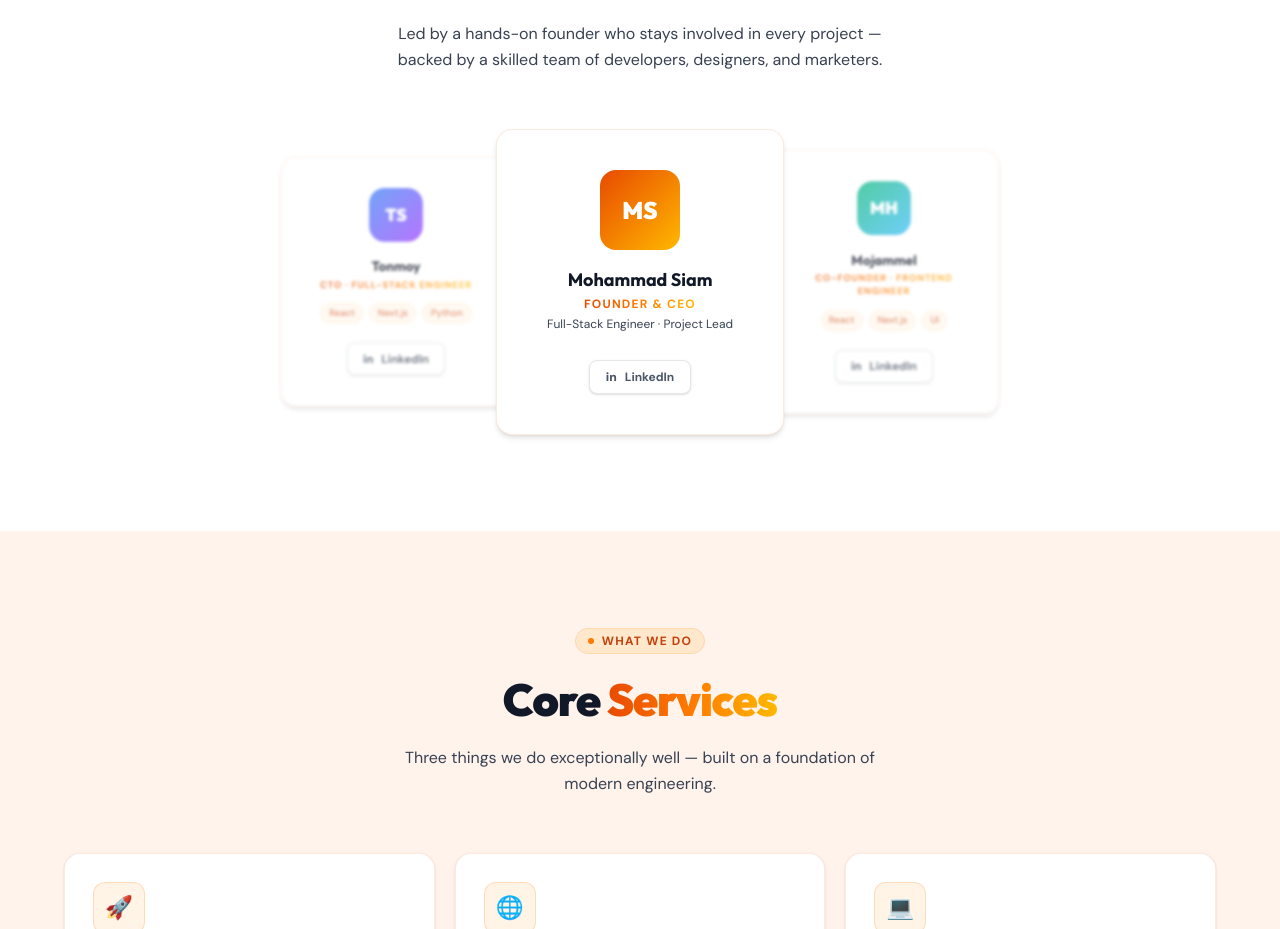
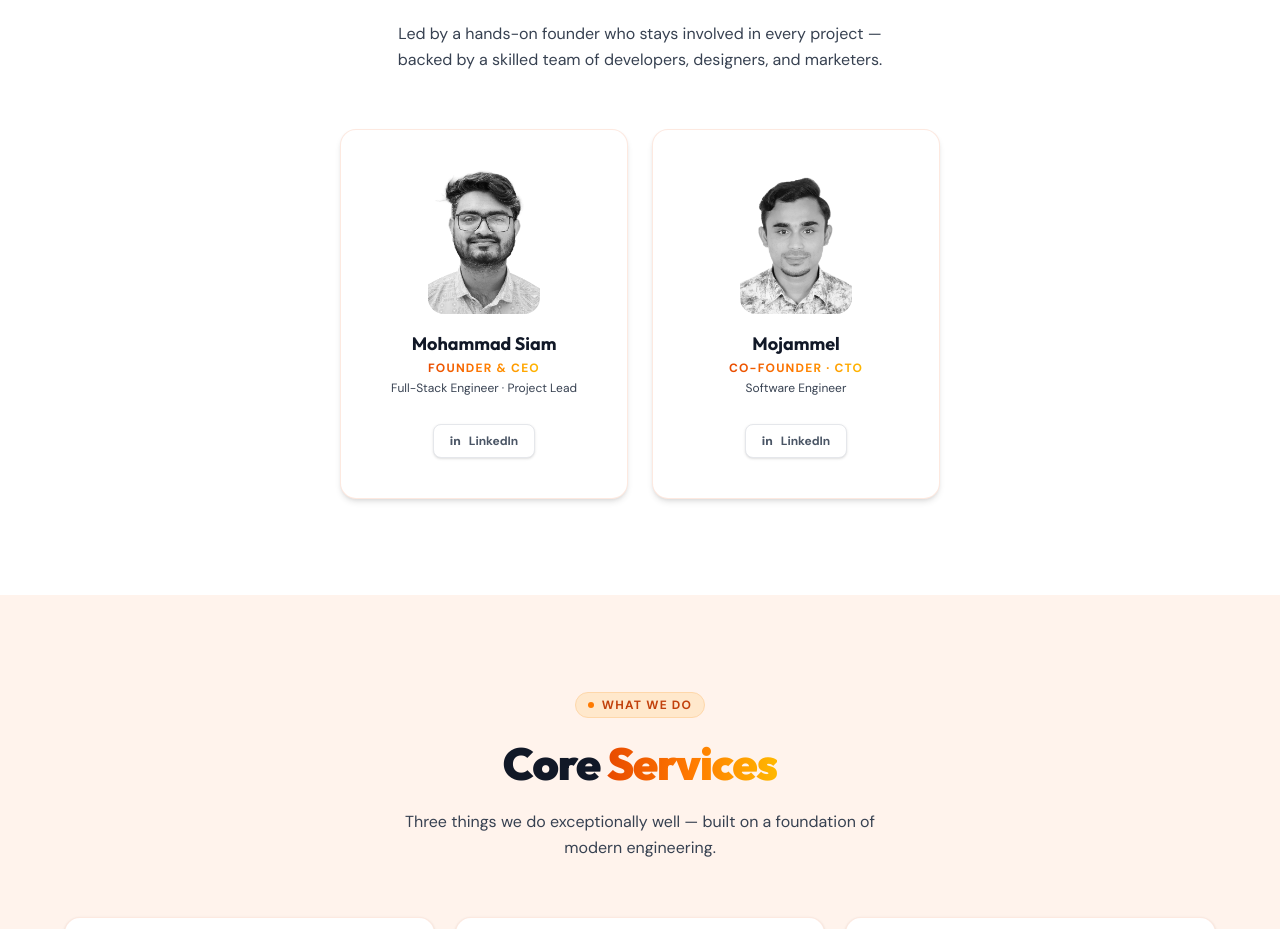
Before and after one commit to MohammadSiam/stackleo, a Next.js app: page / in a window 1280 px wide. Shown: the part 1840-2769 px from the top of the page. Built offline with nearby package versions, Linux system fonts and the light colour scheme.

Commit message:
feat: add team member photos and refactor avatar component

```diff
--- a/src/components/sections/Team.tsx
+++ b/src/components/sections/Team.tsx
@@ -1,6 +1,6 @@
 "use client";
 
-import { useState } from "react";
+import Image from "next/image";
 import MView from "@/components/ui/MView";
 import Pill from "@/components/ui/Pill";
 import { useTheme } from "@/lib/theme";
@@ -13,18 +13,10 @@ type Member = {
   sub?: string;
   skills: string[];
   linkedin?: string;
-  center?: boolean;
+  photo?: string;
 };
 
 const members: Member[] = [
-  {
-    initials: "TS",
-    gradient: "#3B82F6,#9B3FFF",
-    name: "Tonmoy",
-    role: "CTO · Full-Stack Engineer",
-    skills: ["React", "Next.js", "Python"],
-    linkedin: "https://www.linkedin.com/in/tonmoy-dev/",
-  },
   {
     initials: "MS",
     gradient: "#E84A00,#FFB800",
@@ -33,38 +25,47 @@ const members: Member[] = [
     sub: "Full-Stack Engineer · Project Lead",
     skills: [],
     linkedin: "https://www.linkedin.com/in/siamk417/",
-    center: true,
+    photo: "/team/mohammad-siam.png",
   },
   {
     initials: "MH",
     gradient: "#10B981,#38BDF8",
     name: "Mojammel",
-    role: "Co-Founder · Frontend Engineer",
-    skills: ["React", "Next.js", "UI"],
+    role: "Co-Founder · CTO",
+    sub: "Software Engineer",
+    skills: [],
     linkedin: "https://www.linkedin.com/in/md-mojammel-haque-17858916a/",
+    photo: "/team/mojammel.png",
   },
 ];
 
+function Avatar({ m, className }: { m: Member; className: string }) {
+  return (
+    <div
+      className={`relative overflow-hidden rounded-2xl flex items-center justify-center font-display font-black text-white flex-shrink-0 ${className}`}
+      style={
+        m.photo
+          ? undefined
+          : { background: `linear-gradient(135deg,${m.gradient})` }
+      }
+    >
+      {m.photo ? (
+        <Image
+          src={m.photo}
+          alt={m.name}
+          fill
+          sizes="144px"
+          className="object-contain object-bottom"
+        />
+      ) : (
+        m.initials
+      )}
+    </div>
+  );
+}
+
 export default function Team() {
   const { isDark } = useTheme();
-  const [hovered, setHovered] = useState<number | null>(null);
-
-  const cardStyle = (i: number, isCenter: boolean): React.CSSProperties => {
-    const isHov = hovered === i;
-    const blurred = !isCenter && hovered !== i;
-    return {
-      filter: blurred ? "blur(1.5px)" : "none",
-      opacity: blurred ? 0.72 : 1,
-      transform: isHov
-        ? "translateY(-10px) scale(1.04)"
-        : isCenter
-          ? "scale(1)"
-          : "scale(0.96)",
-      zIndex: isHov ? 20 : isCenter ? 10 : 0,
-      transition: "all 0.3s cubic-bezier(0.4,0,0.2,1)",
-    };
-  };
-
   return (
     <section
       id="team"
@@ -87,42 +88,25 @@ export default function Team() {
         </MView>
 
         <MView>
-          {/* Desktop: 3-card fan */}
-          <div className="hidden md:flex items-center justify-center">
-            {members.map((m, i) => (
+          {/* Desktop: side by side */}
+          <div className="hidden md:flex items-stretch justify-center gap-6">
+            {members.map((m) => (
               <div
                 key={m.name}
-                className={`relative rounded-2xl border flex flex-col items-center text-center cursor-default
-                  ${m.center ? "-mx-0 px-8 py-10 w-72" : "px-6 py-8 w-60 -mx-5"}
+                className={`rounded-2xl border flex flex-col items-center text-center px-8 py-10 w-72 transition-transform duration-300 hover:-translate-y-2
                   ${
                     isDark
                       ? "bg-[#13131f] border-white/[0.08]"
                       : "bg-white border-line shadow-md"
                   }`}
-                style={cardStyle(i, !!m.center)}
-                onMouseEnter={() => setHovered(i)}
-                onMouseLeave={() => setHovered(null)}
               >
                 {/* Avatar */}
-                <div
-                  className={`rounded-2xl flex items-center justify-center font-display font-black text-white mb-4 flex-shrink-0 ${
-                    m.center ? "w-20 h-20 text-2xl" : "w-14 h-14 text-lg"
-                  }`}
-                  style={{
-                    background: `linear-gradient(135deg,${m.gradient})`,
-                  }}
-                >
-                  {m.initials}
-                </div>
+                <Avatar m={m} className="mb-4 w-28 h-36 text-2xl" />
 
-                <div
-                  className={`font-display font-bold text-fg mb-0.5 ${m.center ? "text-lg" : "text-sm"}`}
-                >
+                <div className="font-display font-bold text-fg mb-0.5 text-lg">
                   {m.name}
                 </div>
-                <div
-                  className={`font-bold tracking-widest uppercase grad-text mb-1 ${m.center ? "text-xs" : "text-[0.6rem]"}`}
-                >
+                <div className="font-bold tracking-widest uppercase grad-text mb-1 text-xs">
                   {m.role}
                 </div>
                 {m.sub && (
@@ -164,9 +148,9 @@ export default function Team() {
             ))}
           </div>
 
-          {/* Mobile: vertical stack, Siam first */}
+          {/* Mobile: vertical stack */}
           <div className="md:hidden flex flex-col items-center gap-4">
-            {[members[1], members[0], members[2]].map((m) => (
+            {members.map((m) => (
               <div
                 key={m.name}
                 className={`rounded-2xl border w-full max-w-[320px] px-6 py-7 text-center ${
@@ -175,14 +159,7 @@ export default function Team() {
                     : "bg-white border-line shadow-md"
                 }`}
               >
-                <div
-                  className="w-16 h-16 rounded-2xl mx-auto flex items-center justify-center font-display font-black text-white text-xl mb-3"
-                  style={{
-                    background: `linear-gradient(135deg,${m.gradient})`,
-                  }}
-                >
-                  {m.initials}
-                </div>
+                <Avatar m={m} className="w-[100px] h-32 mx-auto mb-3 text-xl" />
                 <div className="font-display font-bold text-base mb-0.5 text-fg">
                   {m.name}
                 </div>
```
Also changed, not shown: public/team/mohammad-siam.png (added), public/team/mojammel.png (added).
